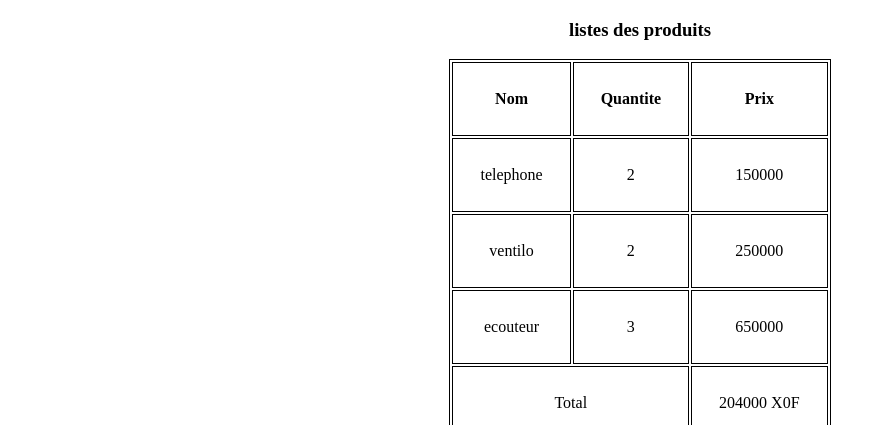
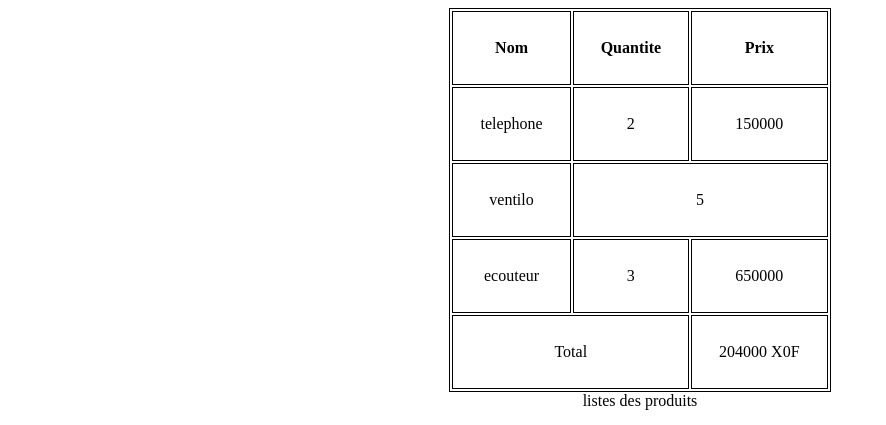
Before and after one commit to AidaDiop/AT-html-css, a plain HTML site: page index2.html in a window 1280 px wide. Shown: the top 425 px of the page, without its empty margins (0-886 px from the left). Drawn offline with Linux system fonts and the light colour scheme.

Commit message:
AT-html-css

```diff
--- a/index2.html
+++ b/index2.html
@@ -8,8 +8,11 @@
 </head>
 <body>
 
-            <h3>listes des produits</h3>
+
     <table>
+
+        <caption>listes des produits</caption>
+
         <thead>
             <tr>
                 <th>Nom</th>
@@ -17,6 +20,7 @@
                 <th>Prix</th>
             </tr>
         </thead>
+
 
         <tbody>
             <tr>
@@ -27,8 +31,8 @@
 
             <tr>
                 <td>ventilo</td>
-                <td>2</td>
-                <td>250000</td>
+                <td colspan="2">5</td>
+                <!--<td>250000</td>-->
             </tr>
 
             <tr>
@@ -38,10 +42,12 @@
             </tr>
         </tbody>
 
+
         <tfoot>
             <td colspan="2">Total</td>
             <td>204000 X0F</td>
         </tfoot>
+
 
     </table>
 
--- a/style.css
+++ b/style.css
@@ -84,3 +84,7 @@ ul{
   h3{
    text-align: center;
   }
+
+  caption{
+   caption-side: bottom;
+  }
```
